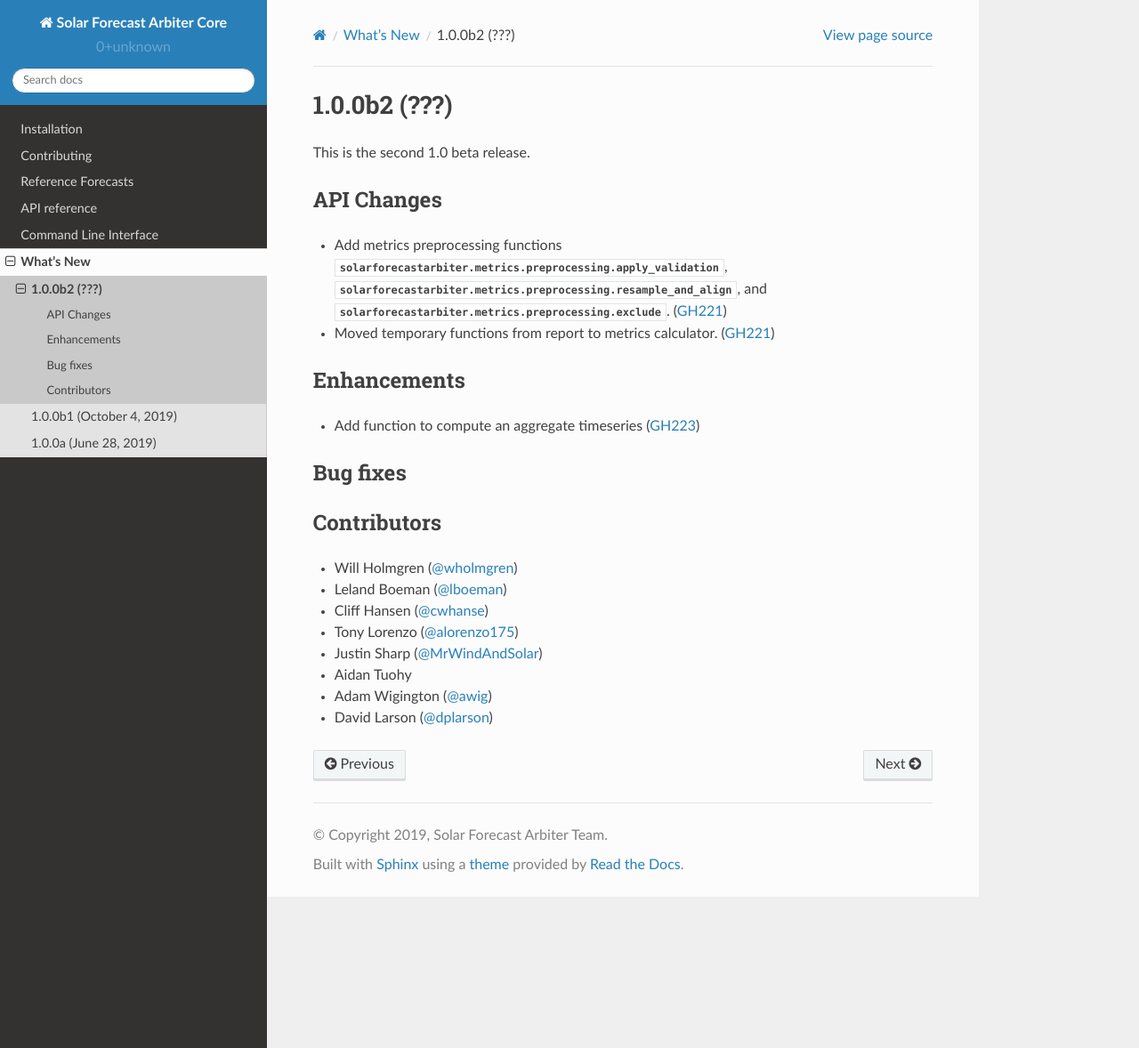
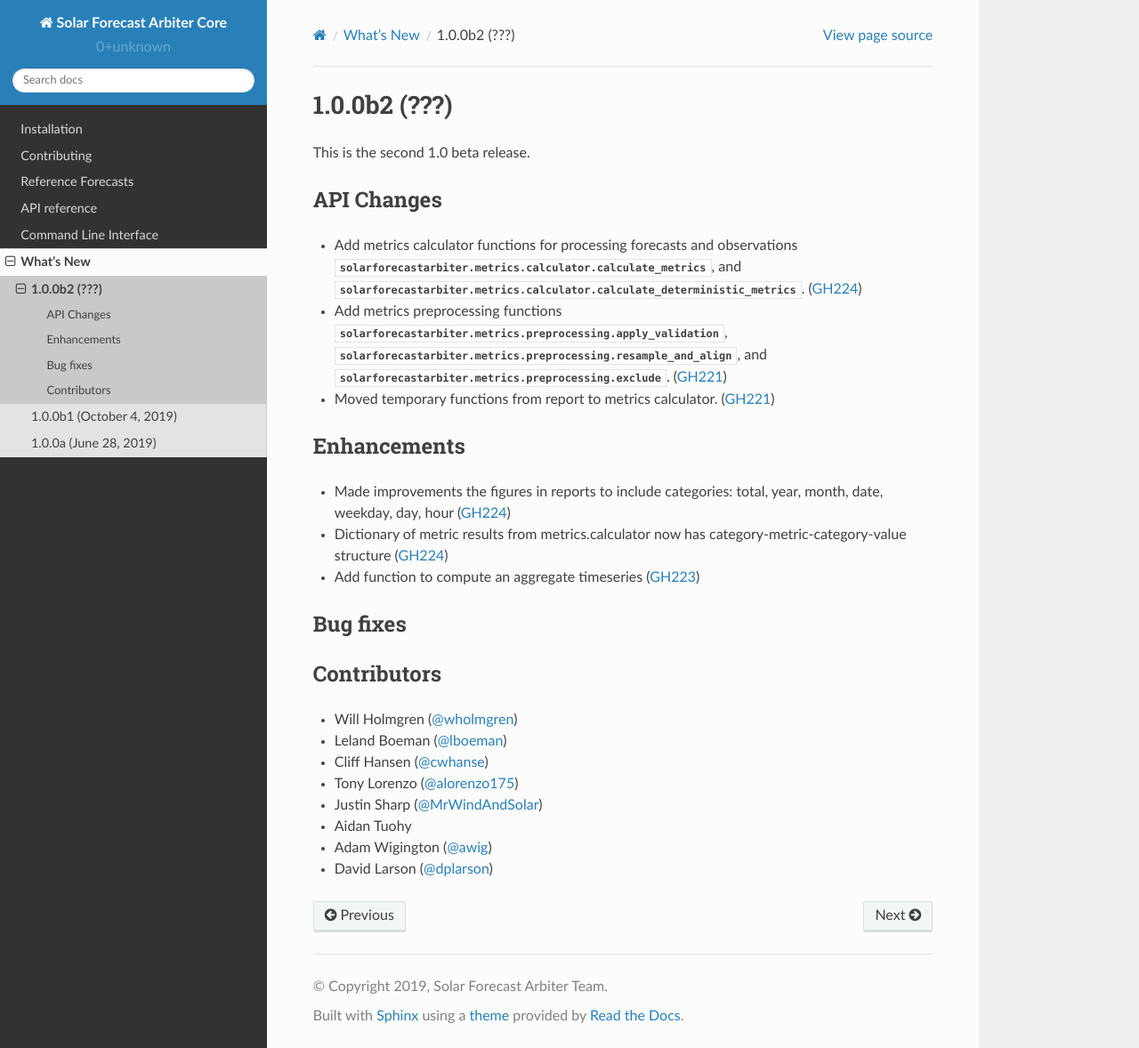
Before and after one commit to SolarArbiter/solarforecastarbiter-core, a Sphinx documentation site: the page built from docs/source/whatsnew/1.0.0b2.rst, in a window 1280 px wide and 1178 px high. Shown: the whole window at 89% size. Built offline with Sphinx 7.4.7 and the Read the Docs theme 2.0.0, drawn with Linux system fonts in a browser that asks for light colours.

Commit message:
Updating api automodules and whatsnew for metrics.calculator and new results structure and display

```diff
--- a/docs/source/api.rst
+++ b/docs/source/api.rst
@@ -325,8 +325,8 @@
 .. autosummary::
    :toctree: generated/
 
-   metrics.calculator.calculate_metrics_for_processed_pairs
    metrics.calculator.calculate_metrics
+   metrics.calculator.calculate_deterministic_metrics
 
 Functions for preparing the timeseries data before calculating metrics:
 
--- a/docs/source/whatsnew/1.0.0b2.rst
+++ b/docs/source/whatsnew/1.0.0b2.rst
@@ -8,6 +8,9 @@
 
 API Changes
 ~~~~~~~~~~~
+* Add metrics calculator functions for processing forecasts and observations
+  :py:mod:`solarforecastarbiter.metrics.calculator.calculate_metrics`, and
+  :py:mod:`solarforecastarbiter.metrics.calculator.calculate_deterministic_metrics`. (:pull:`224`)
 * Add metrics preprocessing functions
   :py:mod:`solarforecastarbiter.metrics.preprocessing.apply_validation`,
   :py:mod:`solarforecastarbiter.metrics.preprocessing.resample_and_align`, and
@@ -16,6 +19,10 @@
 
 Enhancements
 ~~~~~~~~~~~~
+* Made improvements the figures in reports to include categories:
+  total, year, month, date, weekday, day, hour (:pull:`224`)
+* Dictionary of metric results from metrics.calculator now has
+  category-metric-category-value structure (:pull:`224`)
 * Add function to compute an aggregate timeseries (:pull:`223`)
 
 
```
